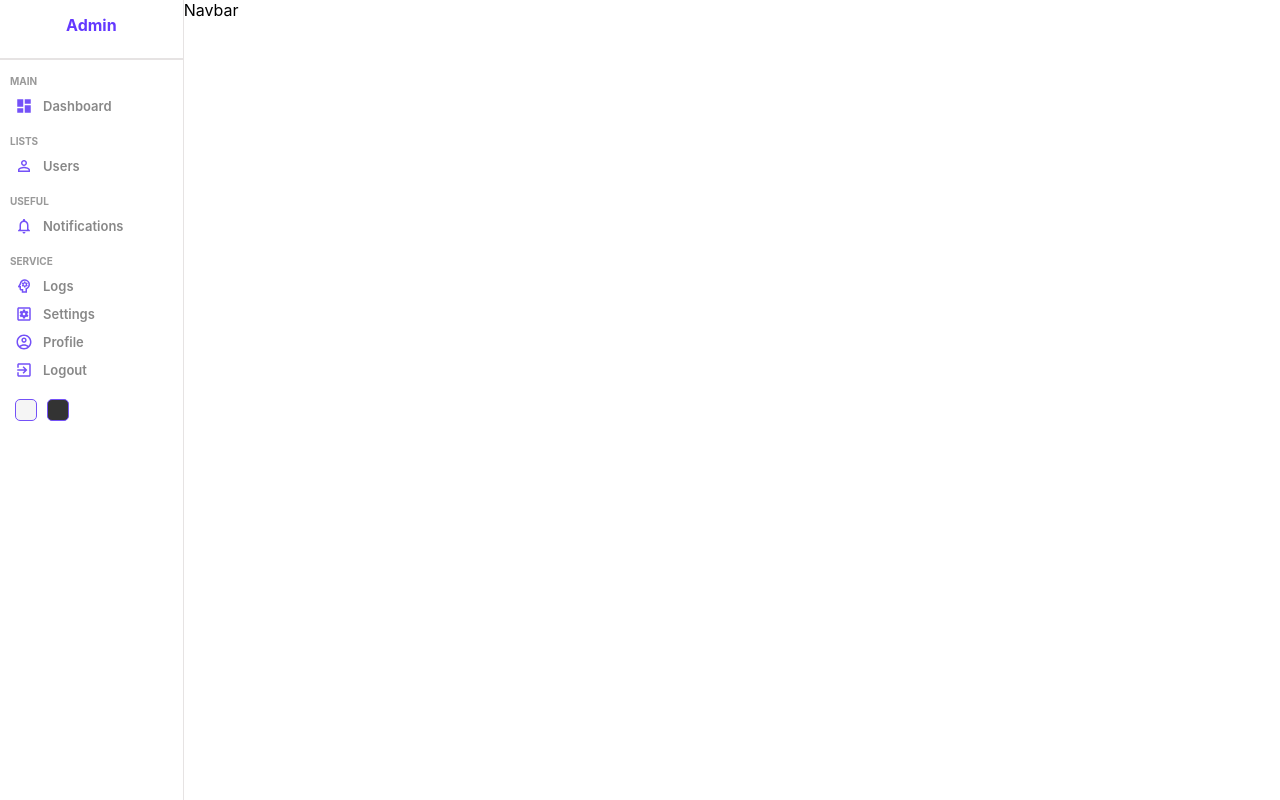
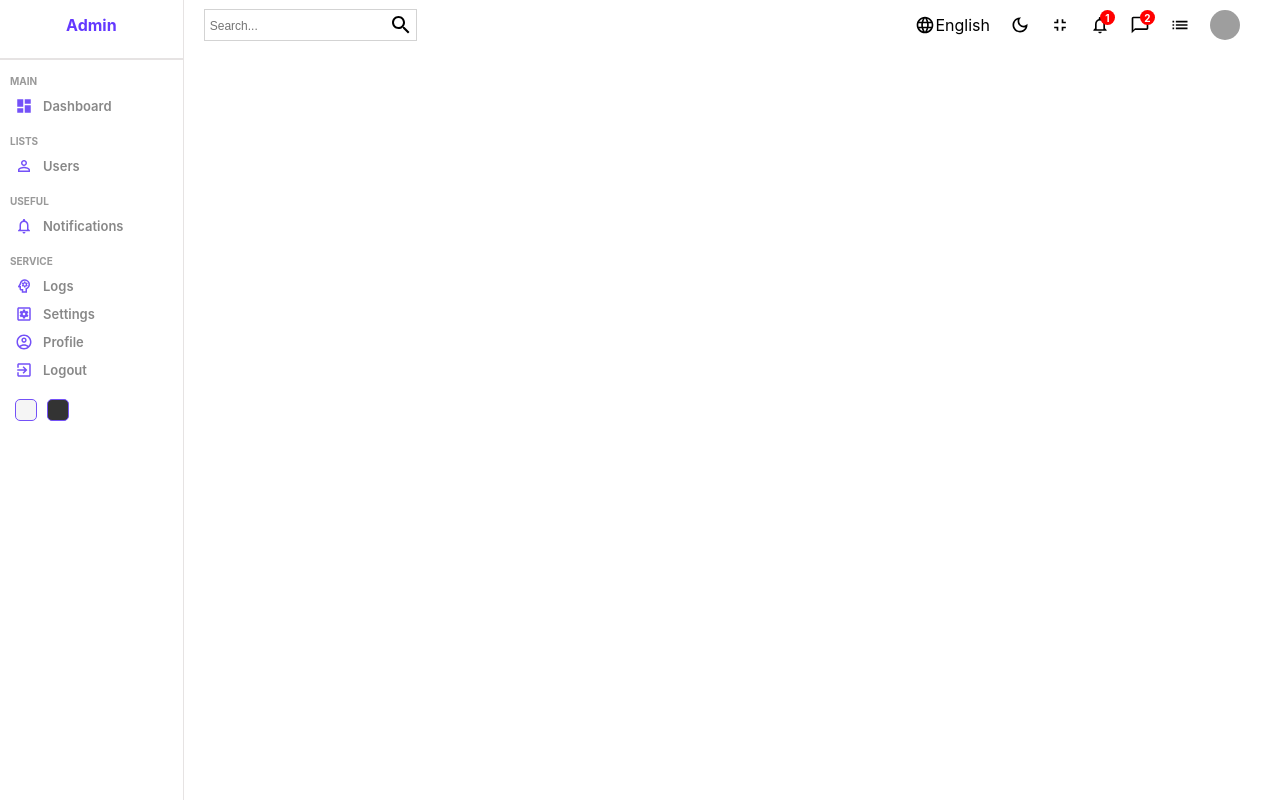
Before and after one commit to springyboiii/API-Gateway-Analyst, a React (Create React App) app in the folder analyst/: page / in a window 1280 px wide. Built offline with nearby package versions, Linux system fonts and the light colour scheme; grey boxes are pictures that could not be loaded.

Commit message:
navbar initiated

```diff
--- a/analyst/src/components/navbar/Navbar.jsx
+++ b/analyst/src/components/navbar/Navbar.jsx
@@ -1,8 +1,54 @@
 import React from "react";
 import "./navbar.scss";
+import SearchOutlinedIcon from "@mui/icons-material/SearchOutlined";
+import LanguageOutlinedIcon from "@mui/icons-material/LanguageOutlined";
+import DarkModeOutlinedIcon from "@mui/icons-material/DarkModeOutlined";
+import FullscreenExitOutlinedIcon from "@mui/icons-material/FullscreenExitOutlined";
+import NotificationsNoneOutlinedIcon from "@mui/icons-material/NotificationsNoneOutlined";
+import ChatBubbleOutlineOutlinedIcon from "@mui/icons-material/ChatBubbleOutlineOutlined";
+import ListOutlinedIcon from "@mui/icons-material/ListOutlined";
 
 const Navbar = () => {
-    return <div className="home">Navbar</div>;
+    return (
+        <div className="navbar">
+            <div className="wrapper">
+                <div className="search">
+                    <input type="text" placeholder="Search..." />
+                    <SearchOutlinedIcon />
+                </div>
+                <div className="items">
+                    <div className="item">
+                        <LanguageOutlinedIcon className="icon" />
+                        English
+                    </div>
+                    <div className="item">
+                        <DarkModeOutlinedIcon className="icon" />
+                    </div>
+                    <div className="item">
+                        <FullscreenExitOutlinedIcon className="icon" />
+                    </div>
+                    <div className="item">
+                        <NotificationsNoneOutlinedIcon className="icon" />
+                        <div className="counter">1</div>
+                    </div>
+                    <div className="item">
+                        <ChatBubbleOutlineOutlinedIcon className="icon" />
+                        <div className="counter">2</div>
+                    </div>
+                    <div className="item">
+                        <ListOutlinedIcon className="icon" />
+                    </div>
+                    <div className="item">
+                        <img
+                            src="https://a.storyblok.com/f/67418/1672x1018/6463a5af0d/screenshot-2022-05-24-at-15-22-28.png"
+                            className="avatar"
+                            alt=""
+                        />
+                    </div>
+                </div>
+            </div>
+        </div>
+    );
 };
 
 export default Navbar;
--- a/analyst/src/components/navbar/navbar.scss
+++ b/analyst/src/components/navbar/navbar.scss
@@ -0,0 +1,70 @@
+.navbar {
+    height: 50px;
+    border-bottom: 0.5px rgb(231, 228, 228);
+    display: flex;
+    align-items: center;
+
+    .wrapper {
+        width: 100%;
+        padding: 20px;
+        display: flex;
+        align-items: center;
+        justify-content: space-between;
+
+        .search {
+            display: flex;
+            align-items: center;
+            border: 0.5px solid lightgray;
+            padding: 3px;
+
+            input {
+                border: none;
+                outline: none;
+                background: transparent;
+
+                &::placeholder {
+                    font-size: 12px;
+                }
+            }
+        }
+
+        .items {
+            display: flex;
+            align-items: center;
+
+            .item {
+                display: flex;
+                align-items: center;
+                margin-right: 20px;
+                position: relative;
+                cursor: pointer;
+
+                .icon {
+                    font-size: 20px;
+                }
+
+                .avatar {
+                    width: 30px;
+                    height: 30px;
+                    border-radius: 50%;
+                }
+
+                .counter {
+                    width: 15px;
+                    height: 15px;
+                    border-radius: 50%;
+                    background-color: red;
+                    font-size: 10px;
+                    color: white;
+                    display: flex;
+                    align-items: center;
+                    justify-content: center;
+                    font-weight: bold;
+                    position: absolute;
+                    top: -5px;
+                    right: -5px;
+                }
+            }
+        }
+    }
+}
```
